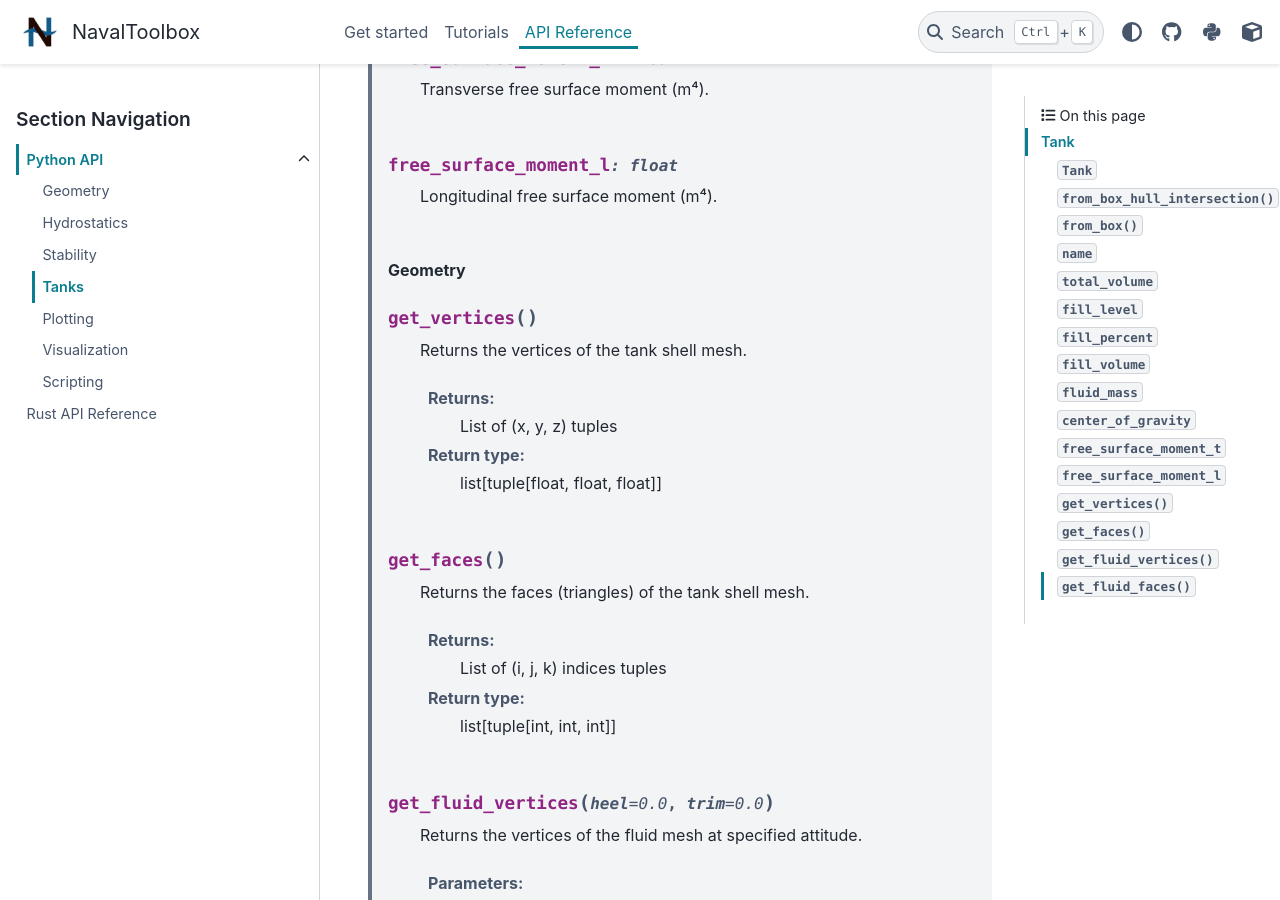
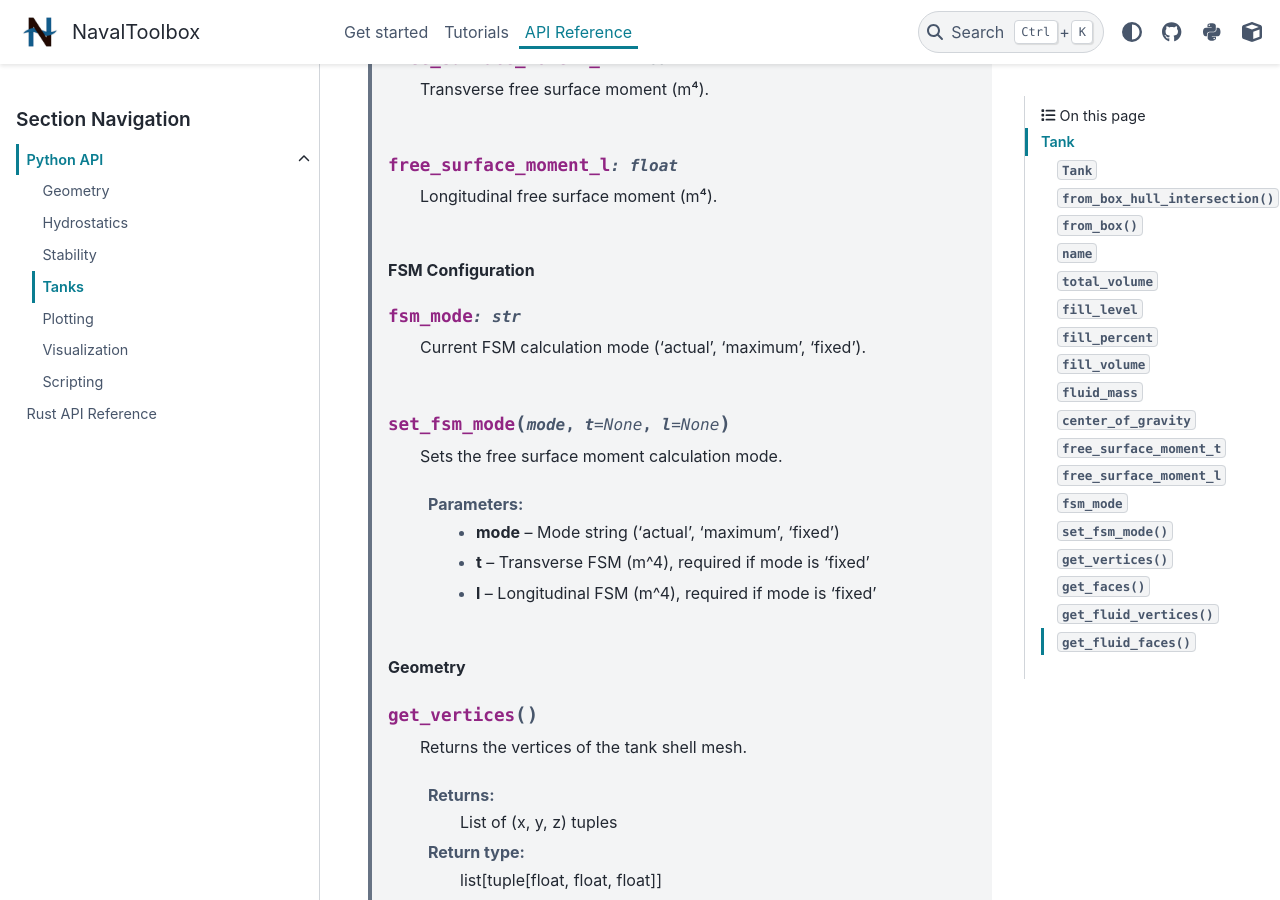
Before and after one commit to NavalToolbox/navaltoolbox-lib, a Sphinx documentation site: the page built from docs/source/api/python/tanks.rst, in a window 1280 px wide and 900 px high, scrolled down 2494 px. Built offline with Sphinx 7.4.7 and the PyData theme 0.15.4, drawn with Linux system fonts in a browser that asks for light colours.

Commit message:
docs: add FSM configuration methods to python type stubs and documentation

```diff
--- a/docs/source/api/python/tanks.rst
+++ b/docs/source/api/python/tanks.rst
@@ -99,6 +99,21 @@ Tank
 
       Longitudinal free surface moment (m⁴).
 
+   **FSM Configuration**
+
+   .. py:attribute:: fsm_mode
+      :type: str
+
+      Current FSM calculation mode ('actual', 'maximum', 'fixed').
+
+   .. py:method:: set_fsm_mode(mode, t=None, l=None)
+
+      Sets the free surface moment calculation mode.
+
+      :param mode: Mode string ('actual', 'maximum', 'fixed')
+      :param t: Transverse FSM (m^4), required if mode is 'fixed'
+      :param l: Longitudinal FSM (m^4), required if mode is 'fixed'
+
    **Geometry**
 
    .. py:method:: get_vertices()
```
Also changed, not shown: 1 other file.
